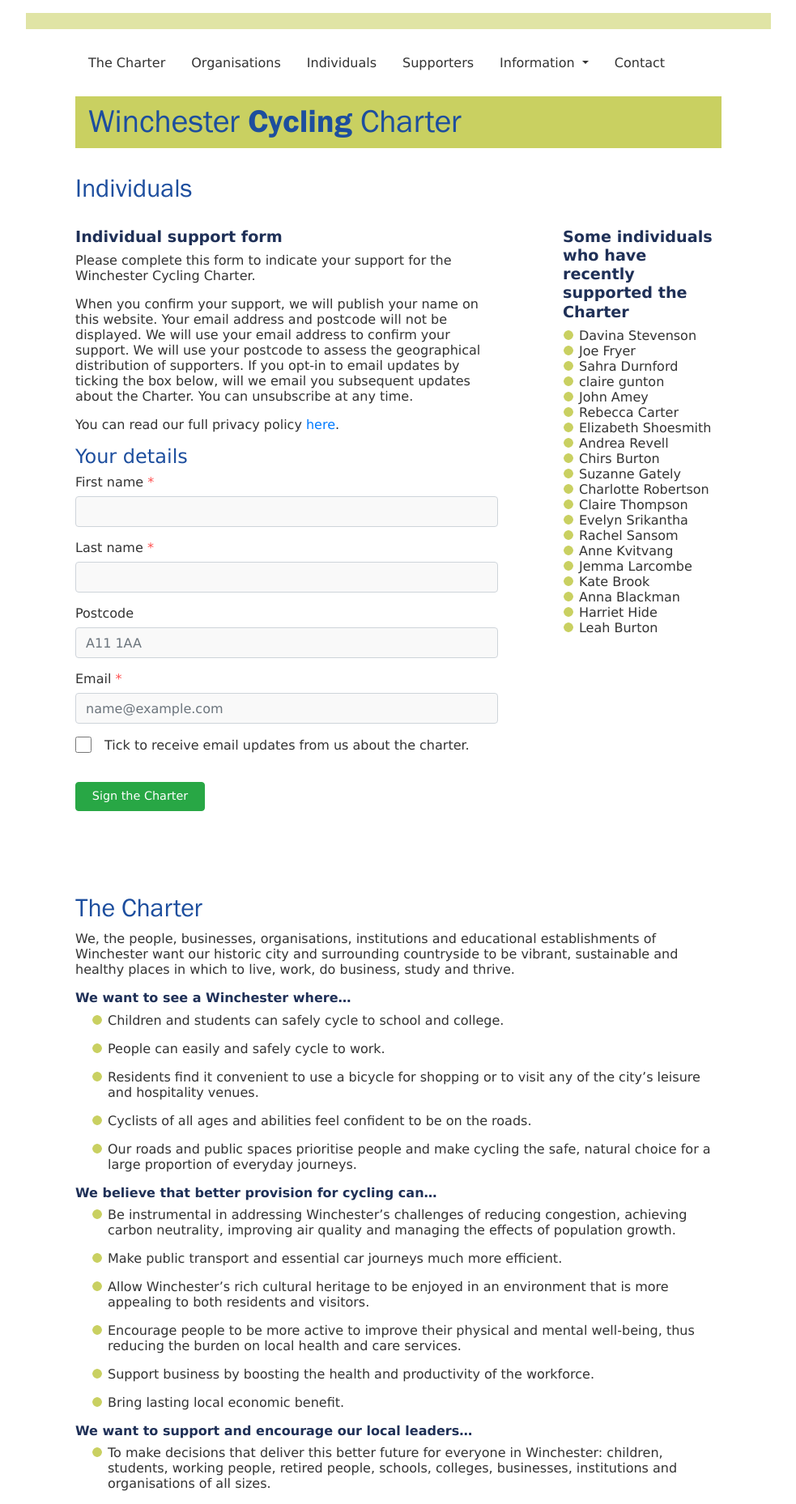
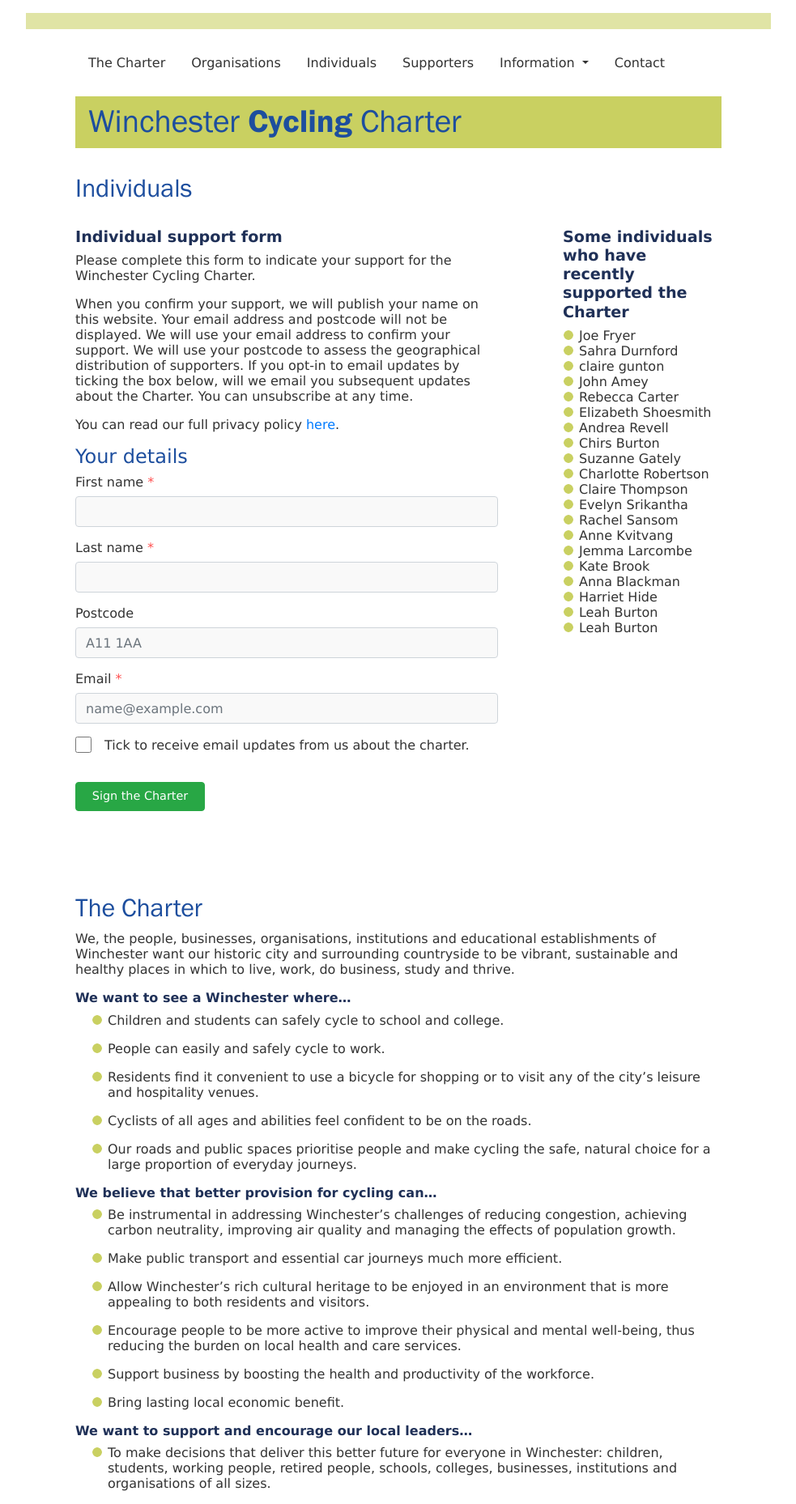
Before and after one commit to winchestercyclingcharter/winchestercyclingcharter.github.io, a Jekyll site: the page built from ind-page.md, in a window 1280 px wide. Shown: the whole page at 81% size, without its empty margins (148-1131 px from the left). Built offline with Jekyll 4.4.1, drawn with Linux system fonts in a browser that asks for light colours; nearby versions of some CDN libraries.

Commit message:
Update people.yml

```diff
--- a/_data/people.yml
+++ b/_data/people.yml
@@ -501,4 +501,3 @@
 - { lastname: Sansom, firstname: Rachel, dt: 20210621-073526-492893 }
 - { lastname: Fryer, firstname: Joe, dt: 20210622-180155-934807 }
 - { lastname: Burton, firstname: Leah, dt: 20210620-213423-352204 }
-- { lastname: Stevenson, firstname: Davina, dt: 20210628-105944-346305 }
```
